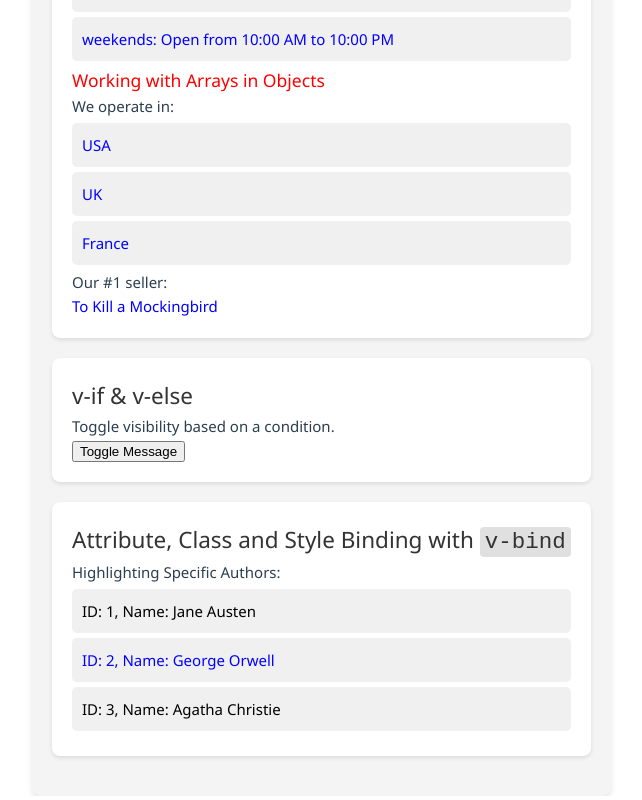
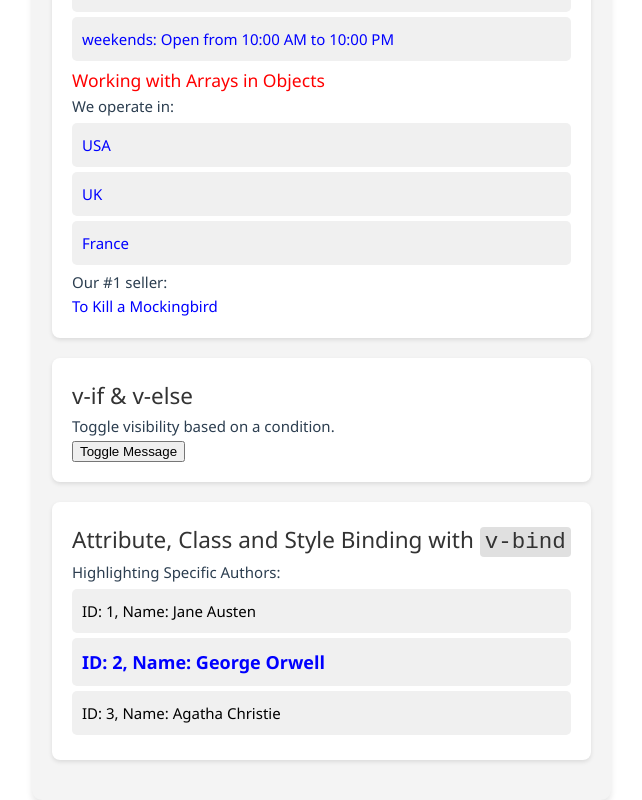
Before and after one commit to wliu0076/fit5032wk2, a Vue app in the folder fit_5032_wk2/: page / in a window 1280 px wide. Shown: the part 1274-2074 px from the top of the page, without its empty margins (608-1250 px from the left). Built offline with nearby package versions, Linux system fonts and the light colour scheme.

Commit message:
optimize the vbind

```diff
--- a/fit_5032_wk2/src/components/JSON.vue
+++ b/fit_5032_wk2/src/components/JSON.vue
@@ -98,14 +98,20 @@
     </section>
 
     <section class="lab-section">
-      <h2>Attribute, Class and Style Binding with <code>v-bind</code></h2>
+  <h2>Attribute, Class and Style Binding with <code>v-bind</code></h2>
   <p>Highlighting Specific Authors:</p>
   <ul>
-    <li v-for="author in authors" :key="author.id" :style="{ color: author.name === 'George Orwell' ? 'blue' : 'black' }">
+    <li v-for="author in authors" :key="author.id"
+        :style="{
+          color: author.name === 'George Orwell' ? 'blue' : 'black',
+          fontWeight: author.name === 'George Orwell' ? 'bold' : 'normal',
+          fontSize: author.name === 'George Orwell' ? '1.2em' : '1em'
+        }">
       ID: {{ author.id }}, Name: {{ author.name }}
     </li>
   </ul>
-    </section>
+</section>
+
     <!-- <p>{{modernAuthors}}</p> -->
   </div>
 </template>
```
